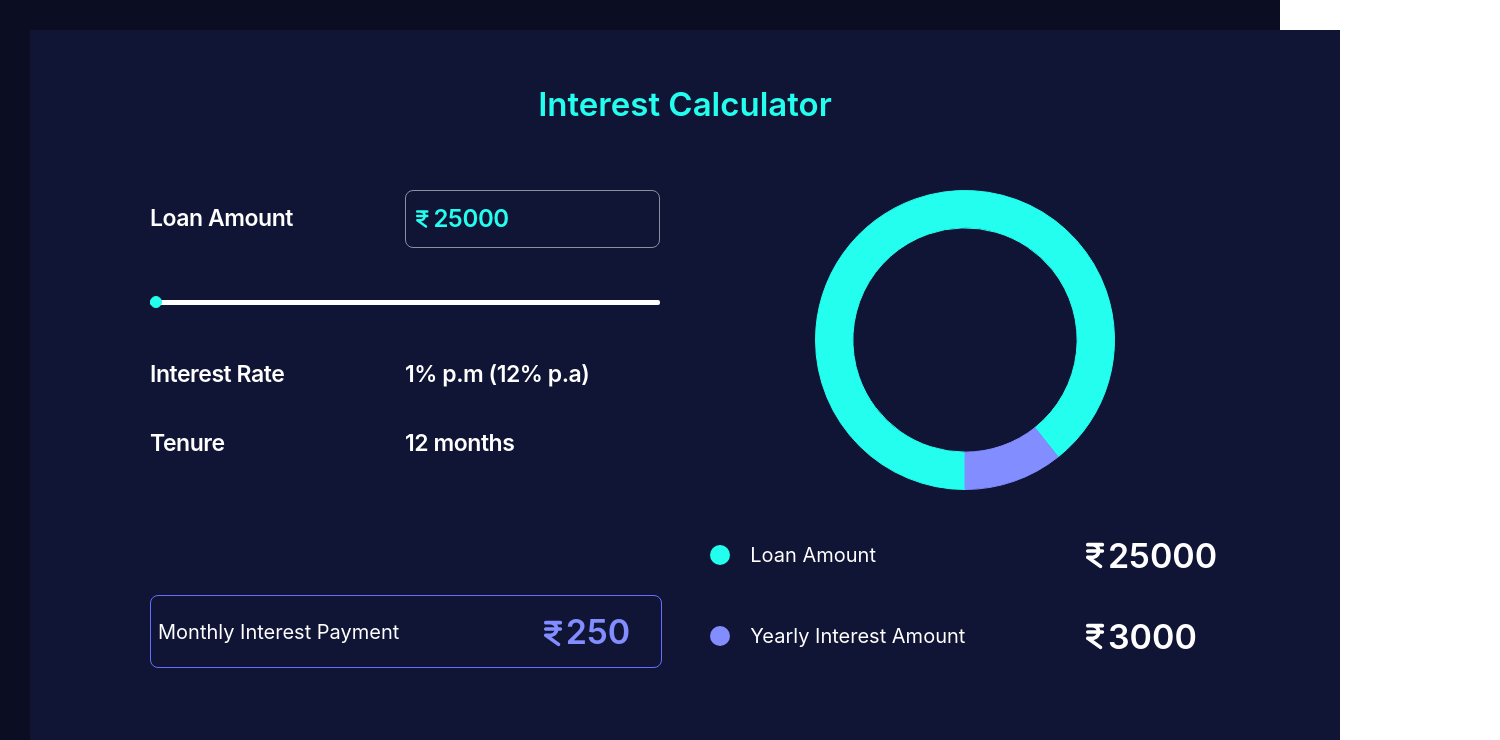
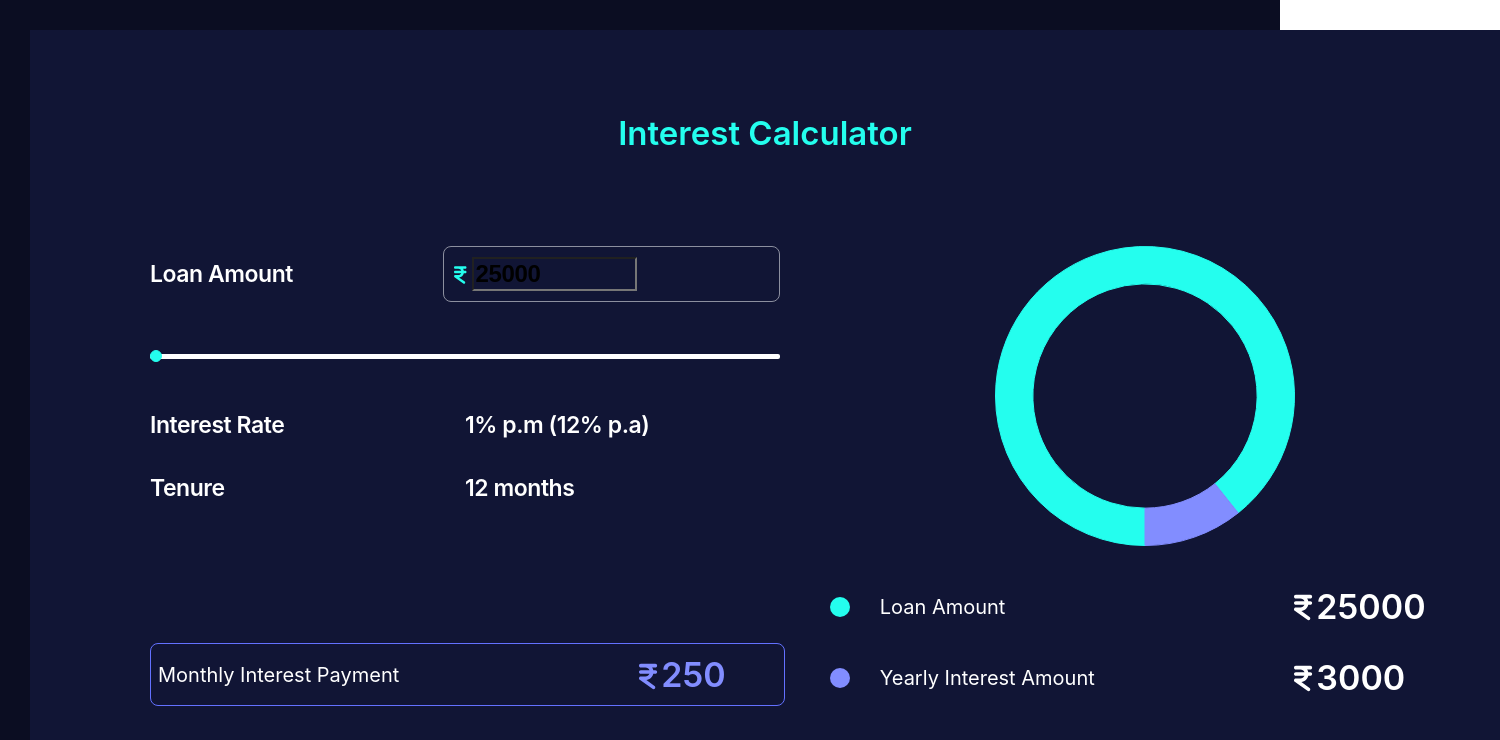
Before and after one commit to abhishek-0607/interest-calculator, a React (Create React App) app: page / in a window 1280 px wide. Shown: the top 740 px of the page, 1500 px wide, since content can reach past the window. Built offline with nearby package versions, Linux system fonts and the light colour scheme.

Commit message:
REMOVE: chakra provider

```diff
--- a/src/index.js
+++ b/src/index.js
@@ -2,13 +2,9 @@ import React from "react";
 import ReactDOM from "react-dom/client";
 import "./index.css";
 import App from "./App";
-import { ChakraProvider } from "@chakra-ui/react";
-
 const root = ReactDOM.createRoot(document.getElementById("root"));
 root.render(
   <React.StrictMode>
-    <ChakraProvider>
-      <App />
-    </ChakraProvider>
+    <App />
   </React.StrictMode>
 );
```
